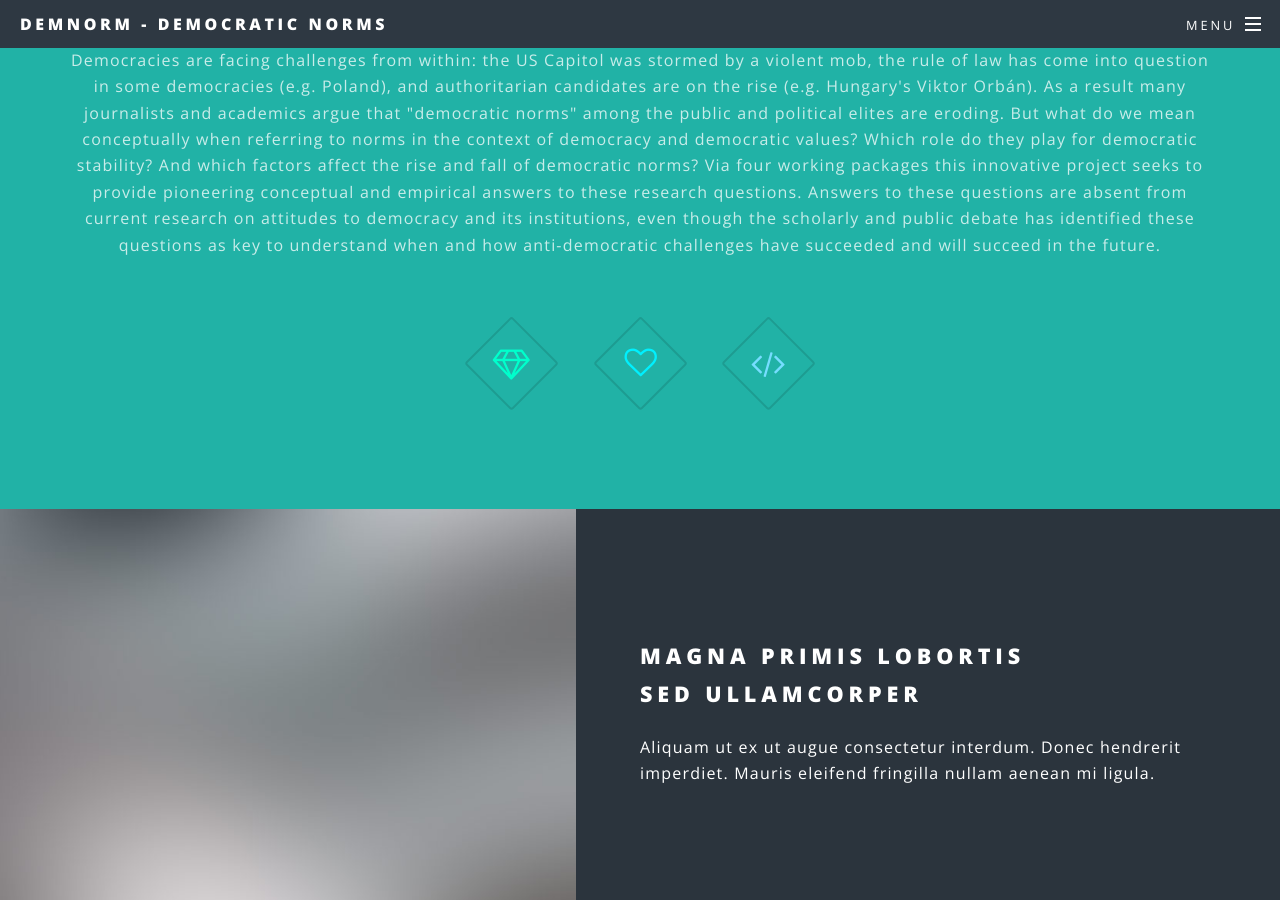
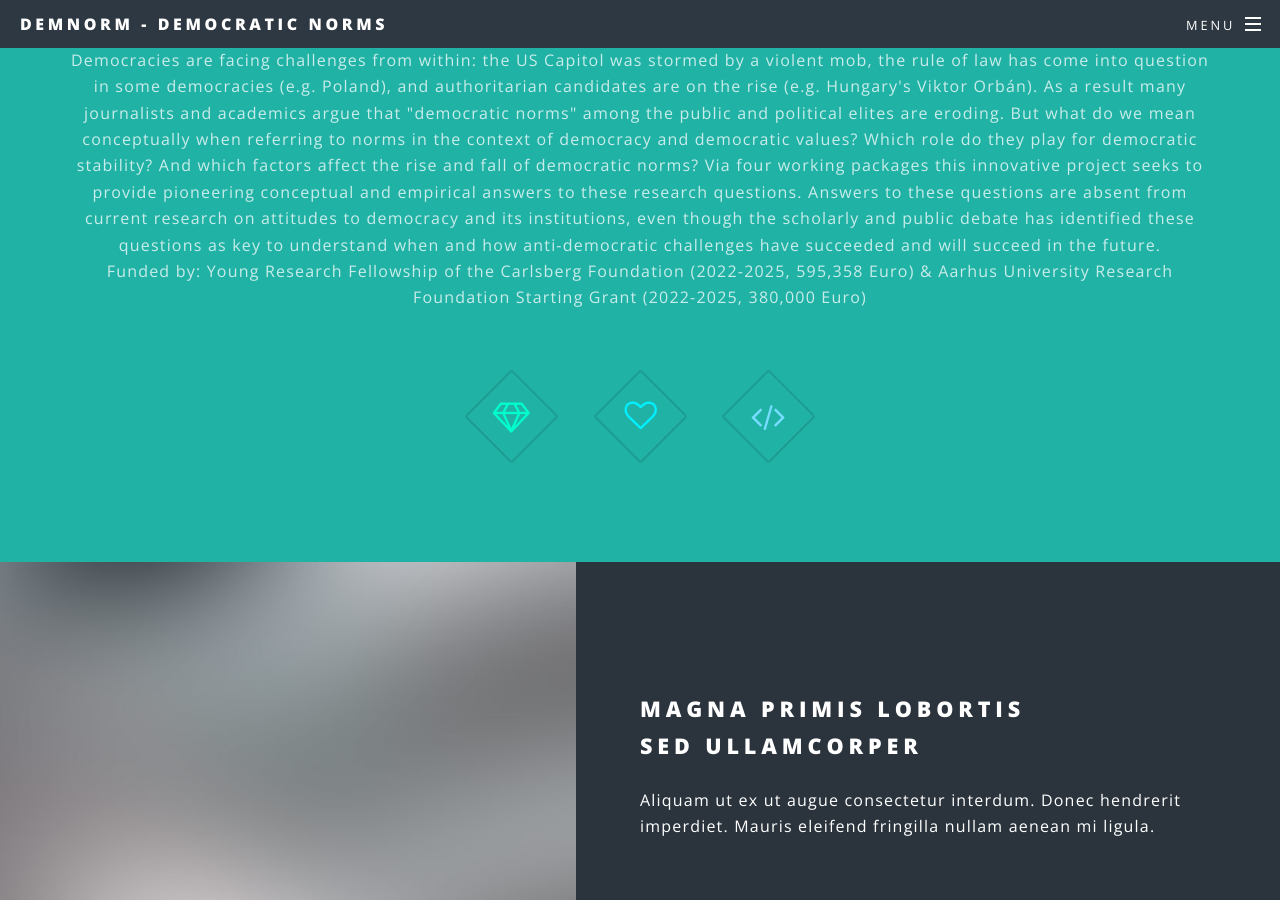
Before and after one commit to demnorm/demnorm.github.io, a Jekyll site: the page built from index.html, in a window 1280 px wide and 900 px high, scrolled down 1071 px. Built offline with Jekyll 4.4.1, drawn with Linux system fonts in a browser that asks for light colours.

Commit message:
Update index.html

```diff
--- a/index.html
+++ b/index.html
@@ -16,7 +16,9 @@ layout: landing
 							<header class="major">
 								<h2>DEMOCRATIC NORMS:<br />
 								WHAT THEY ARE AND HOW THEY MATTER</h2>
-								<p>Democracies are facing challenges from within: the US Capitol was stormed by a violent mob, the rule of law has come into question in some democracies (e.g. Poland), and authoritarian candidates are on the rise (e.g. Hungary's Viktor Orbán). As a result many journalists and academics argue that "democratic norms" among the public and political elites are eroding. But what do we mean conceptually when referring to norms in the context of democracy and democratic values? Which role do they play for democratic stability? And which factors affect the rise and fall of democratic norms? Via four working packages  this innovative project seeks to provide pioneering conceptual and empirical answers to these research questions. Answers to these questions are absent from current research on attitudes to democracy and its institutions, even though the scholarly and public debate has identified these questions as key to understand when and how anti-democratic challenges have succeeded and will succeed in the future.</p>
+								<p>Democracies are facing challenges from within: the US Capitol was stormed by a violent mob, the rule of law has come into question in some democracies (e.g. Poland), and authoritarian candidates are on the rise (e.g. Hungary's Viktor Orbán). As a result many journalists and academics argue that "democratic norms" among the public and political elites are eroding. But what do we mean conceptually when referring to norms in the context of democracy and democratic values? Which role do they play for democratic stability? And which factors affect the rise and fall of democratic norms? Via four working packages  this innovative project seeks to provide pioneering conceptual and empirical answers to these research questions. Answers to these questions are absent from current research on attitudes to democracy and its institutions, even though the scholarly and public debate has identified these questions as key to understand when and how anti-democratic challenges have succeeded and will succeed in the future.<br />
+								Funded by: Young Research Fellowship of the Carlsberg Foundation (2022-2025, 595,358 Euro) & Aarhus University Research Foundation Starting Grant (2022-2025, 380,000 Euro)
+								</p>
 							</header>
 							<ul class="icons major">
 								<li><span class="icon fa-diamond major style1"><span class="label">Lorem</span></span></li>
```
